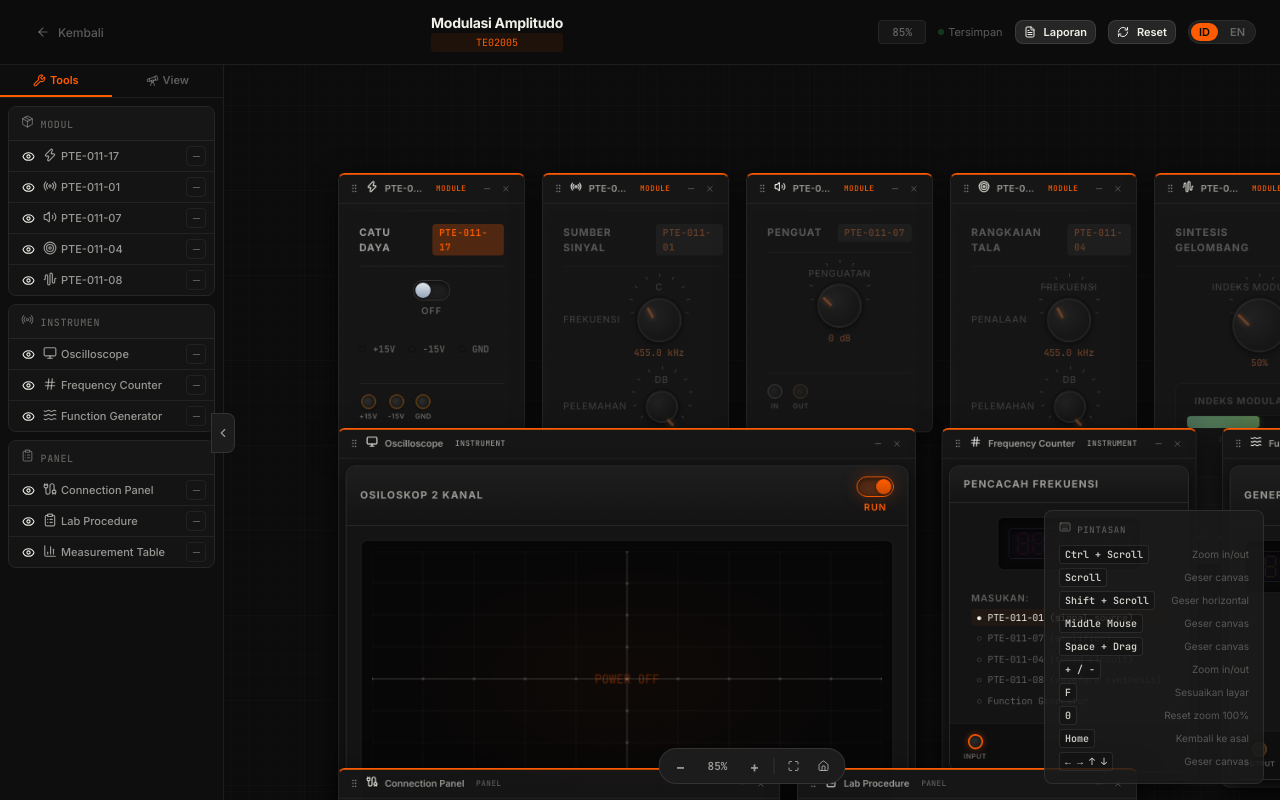
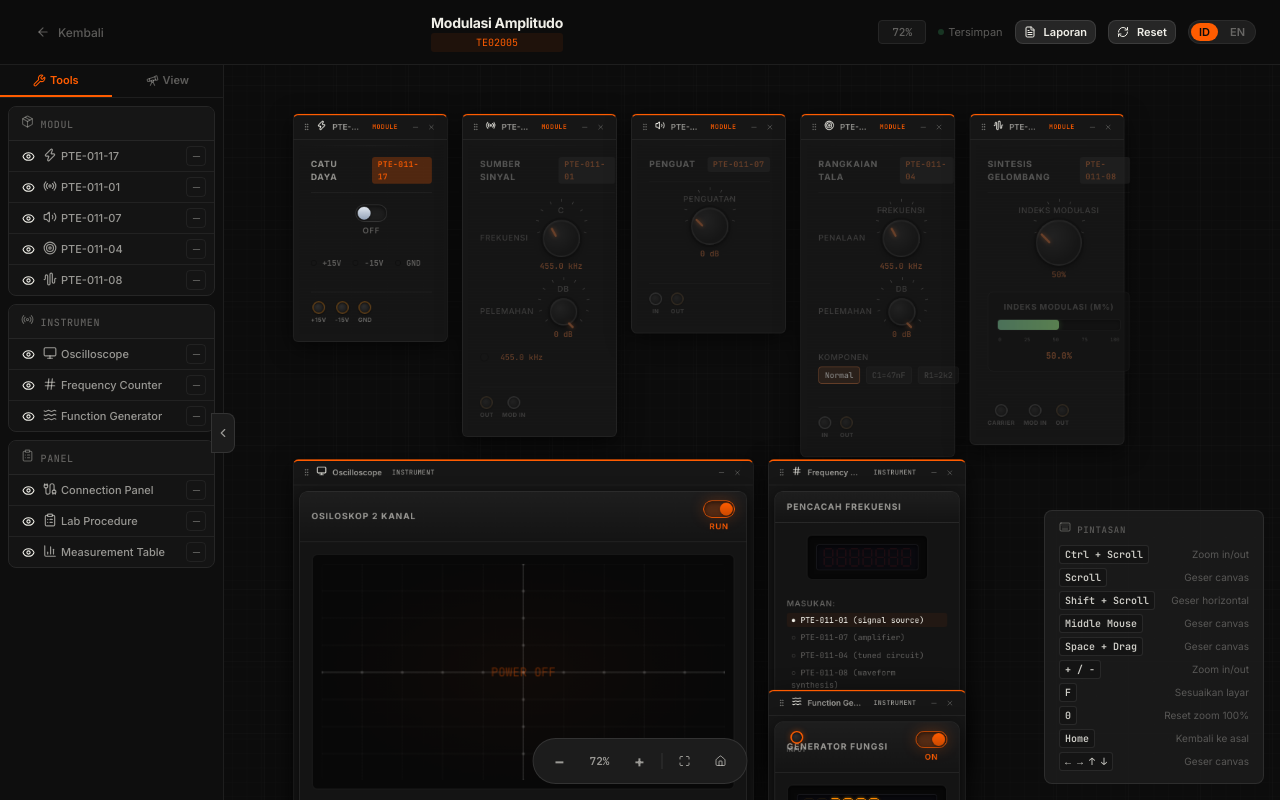
Before and after one commit to adnan-rabban/lab-siskom, a React (Vite) app: page / in a window 1280 px wide. Both pictures are taken after a click on the button 256 px from the left and 434 px from the top of the page. Built offline with nearby package versions, Linux system fonts and the light colour scheme.

Commit message:
01/05/2026

```diff
--- a/src/pages/LabWorkbench.tsx
+++ b/src/pages/LabWorkbench.tsx
@@ -73,33 +73,51 @@ interface WidgetMeta {
 // ============================================================
 function buildDefaultLayout(config: PracticumConfig): WidgetMeta[] {
   const layout: WidgetMeta[] = [];
+
+  // ── Row Y anchors ────────────────────────────────────────
+  // MODULE_Y and INST_Y are fixed; PANEL_Y and MEAS_Y are computed
+  // dynamically AFTER all side instruments are placed, so the panel
+  // row always lands below the tallest instrument column regardless
+  // of how many side instruments a practicum has.
+  const MODULE_Y = 40;
+  const INST_Y   = 520;
+
+  // ── Module dimensions ────────────────────────────────────
+  const MOD_W   = 215;
+  const MOD_GAP = 20;
+
   let mx = 40;
-
-  // Modules row
   for (const mod of config.requiredModules) {
     layout.push({
       id: `module-${mod.nodeId}`,
       label: mod.label,
       category: 'module',
       icon: moduleIcon(mod.moduleType),
-      defaultPos: { x: mx, y: 80 },
-      width: 220,
+      defaultPos: { x: mx, y: MODULE_Y },
+      width: MOD_W,
     });
-    mx += 240;
+    mx += MOD_W + MOD_GAP;
   }
 
-  // Instruments row
-  const instY = 380;
-  let ix = 40;
+  // ── Instruments ──────────────────────────────────────────
+  // Oscilloscope occupies the left column; smaller instruments
+  // stack in the right column so they never overlap each other.
+  const OSC_W      = 640;
+  const SIDE_INST_W = 275;
+  const SIDE_INST_X = 40 + OSC_W + 20; // 700
+
   layout.push({
     id: 'instrument-oscilloscope',
     label: 'Oscilloscope',
     category: 'instrument',
     icon: <Monitor size={14} />,
-    defaultPos: { x: ix, y: instY },
-    width: 680,
+    defaultPos: { x: 40, y: INST_Y },
+    width: OSC_W,
   });
-  ix += 710;
+
+  // Side instruments (freq-counter / function-generator) stack vertically
+  let sideY = INST_Y;
+  const SIDE_INST_GAP = 20; // gap between stacked side instruments
 
   for (const inst of config.requiredInstruments) {
     if (inst.moduleType === 'frequency-counter') {
@@ -108,29 +126,62 @@ function buildDefaultLayout(config: PracticumConfig): WidgetMeta[] {
         label: inst.label,
         category: 'instrument',
         icon: <Hash size={14} />,
-        defaultPos: { x: ix, y: instY },
-        width: 300,
+        defaultPos: { x: SIDE_INST_X, y: sideY },
+        width: SIDE_INST_W,
       });
-      ix += 330;
+      sideY += 300 + SIDE_INST_GAP; // freq-counter est. height 300px
     } else if (inst.moduleType === 'function-generator') {
       layout.push({
         id: `instrument-fgen-${inst.nodeId}`,
         label: inst.label,
         category: 'instrument',
         icon: <Waves size={14} />,
-        defaultPos: { x: ix, y: instY },
-        width: 300,
+        defaultPos: { x: SIDE_INST_X, y: sideY },
+        width: SIDE_INST_W,
       });
-      ix += 330;
+      sideY += 340 + SIDE_INST_GAP; // func-gen est. height 340px
     }
   }
 
-  // Panels row
-  const panelY = 780;
+  // ── Panels ───────────────────────────────────────────────
+  // Compute PANEL_Y dynamically: it must sit below BOTH the oscilloscope
+  // (INST_Y + ~600 px estimated height) AND the last side instrument (sideY).
+  // This prevents panels from ever visually overlapping instruments.
+  const OSC_EST_HEIGHT  = 600; // generous estimate for oscilloscope widget height
+  const PANEL_GAP       = 60;
+  const PANEL_Y = Math.max(INST_Y + OSC_EST_HEIGHT, sideY) + PANEL_GAP;
+
+  // MEAS_Y: connection panel + procedure panels are at most ~560 px tall
+  const PANEL_EST_HEIGHT = 560;
+  const MEAS_Y = PANEL_Y + PANEL_EST_HEIGHT;
+
+  // Connection panel and Lab Procedure sit side-by-side in one row.
+  // Measurement Table spans the full width below them.
   layout.push(
-    { id: 'panel-connections', label: 'Connection Panel', category: 'panel', icon: <Cable size={14} />, defaultPos: { x: 40, y: panelY }, width: 520 },
-    { id: 'panel-procedure', label: 'Lab Procedure', category: 'panel', icon: <ClipboardList size={14} />, defaultPos: { x: 580, y: panelY }, width: 400 },
-    { id: 'panel-measurements', label: 'Measurement Table', category: 'panel', icon: <BarChart3 size={14} />, defaultPos: { x: 40, y: 1160 }, width: 940 },
+    {
+      id: 'panel-connections',
+      label: 'Connection Panel',
+      category: 'panel',
+      icon: <Cable size={14} />,
+      defaultPos: { x: 40, y: PANEL_Y },
+      width: 500,
+    },
+    {
+      id: 'panel-procedure',
+      label: 'Lab Procedure',
+      category: 'panel',
+      icon: <ClipboardList size={14} />,
+      defaultPos: { x: 560, y: PANEL_Y },
+      width: 440,
+    },
+    {
+      id: 'panel-measurements',
+      label: 'Measurement Table',
+      category: 'panel',
+      icon: <BarChart3 size={14} />,
+      defaultPos: { x: 40, y: MEAS_Y },
+      width: 960,
+    },
   );
 
   return layout;
@@ -168,8 +219,12 @@ function renderModule(moduleType: string, nodeId: string) {
 // ============================================================
 // Persistence helpers for canvas layout
 // ============================================================
+// ── Canvas layout version: bump this whenever the default layout changes
+//    so cached positions from older versions are automatically discarded. ─
+const CANVAS_LAYOUT_VERSION = 'v3'; // bumped: PANEL_Y now computed dynamically
+
 function canvasStorageKey(practicumId: string) {
-  return `lab-canvas-layout-${practicumId}`;
+  return `lab-canvas-layout-${practicumId}-${CANVAS_LAYOUT_VERSION}`;
 }
 function saveCanvasLayout(
   practicumId: string,
@@ -209,8 +264,8 @@ export default function LabWorkbench() {
   const [initialized, setInitialized] = useState(false);
 
   // ── Canvas State ──────────────────────────────────────────
-  const [pan, setPan] = useState({ x: 80, y: 40 });
-  const [zoom, setZoom] = useState(0.85);
+  const [pan, setPan] = useState({ x: 40, y: 20 });
+  const [zoom, setZoom] = useState(0.72);
   const [widgetPositions, setWidgetPositions] = useState<Record<string, WidgetPosition>>({});
   const [hiddenWidgets, setHiddenWidgets] = useState<Set<string>>(new Set());
   const [minimizedWidgets, setMinimizedWidgets] = useState<Set<string>>(new Set());
@@ -396,7 +451,9 @@ export default function LabWorkbench() {
       return;
     }
     // Left click on empty canvas area: pan
-    if ((e.target as HTMLElement).closest('.canvas-widget')) return;
+    // Skip panning when clicking on interactive overlays (widgets, nav bar, HUD)
+    const target = e.target as HTMLElement;
+    if (target.closest('.canvas-widget') || target.closest('.canvas-nav-bar') || target.closest('.canvas-shortcut-hud')) return;
     if (e.button !== 0) return;
     panRef.current = { isPanning: true, startX: e.clientX, startY: e.clientY, startPanX: pan.x, startPanY: pan.y };
     setIsPanning(true);
@@ -530,7 +587,7 @@ export default function LabWorkbench() {
           break;
         case '0':
           setZoom(1);
-          setPan({ x: 80, y: 40 });
+          setPan({ x: 40, y: 20 });
           e.preventDefault();
           break;
         case 'f': case 'F':
@@ -554,8 +611,8 @@ export default function LabWorkbench() {
           e.preventDefault();
           break;
         case 'Home':
-          setPan({ x: 80, y: 40 });
-          setZoom(0.85);
+          setPan({ x: 40, y: 20 });
+          setZoom(0.72);
           e.preventDefault();
           break;
       }
@@ -850,7 +907,7 @@ export default function LabWorkbench() {
                       <button className="canvas-zoom-btn" onClick={() => setZoom(z => Math.max(z / 1.2, 0.2))}>−</button>
                     </div>
                     <div className="canvas-view-btns">
-                      <button className="canvas-view-btn" onClick={() => { setZoom(1); setPan({ x: 80, y: 40 }); }}>100%</button>
+                      <button className="canvas-view-btn" onClick={() => { setZoom(1); setPan({ x: 40, y: 20 }); }}>100%</button>
                       <button className="canvas-view-btn" onClick={handleFitToScreen}>
                         {t('Sesuaikan Layar', 'Fit Screen')}
                       </button>
@@ -986,22 +1043,6 @@ export default function LabWorkbench() {
             </div>
           )}
 
-          {/* ── Bottom Navigation Bar ── */}
-          <div className="canvas-nav-bar">
-            <button className="canvas-nav-btn" title="Zoom Out (−)" onClick={() => setZoom(z => Math.max(z / 1.2, 0.2))}>−</button>
-            <span
-              className="canvas-nav-zoom-label"
-              title="Click to reset zoom to 100%"
-              onClick={() => { setZoom(1); setPan({ x: 80, y: 40 }); }}
-            >
-              {Math.round(zoom * 100)}%
-            </span>
-            <button className="canvas-nav-btn" title="Zoom In (+)" onClick={() => setZoom(z => Math.min(z * 1.2, 2.5))}>+</button>
-            <div style={{ width: 1, height: 16, background: 'var(--border-medium)', margin: '0 2px' }} />
-            <button className="canvas-nav-btn" title={t('Sesuaikan Layar (F)', 'Fit Screen (F)')} onClick={handleFitToScreen}><Maximize size={12} /></button>
-            <button className="canvas-nav-btn" title={t('Reset Tampilan (Home)', 'Reset View (Home)')} onClick={() => { setZoom(0.85); setPan({ x: 80, y: 40 }); }}><Home size={12} /></button>
-          </div>
-
           {/* ── Shortcut HUD ── */}
           <div className="canvas-shortcut-hud">
             <div className="canvas-shortcut-hud-title"><Keyboard size={12} /> {t('Pintasan', 'Shortcuts')}</div>
@@ -1023,6 +1064,23 @@ export default function LabWorkbench() {
               </div>
             ))}
           </div>
+        </div>
+
+      {/* ── Bottom Navigation Bar (at root level, outside canvas-layout to avoid pointer event capture) ── */}
+        <div className="canvas-nav-bar">
+          <button id="nav-zoom-out" className="canvas-nav-btn" title="Zoom Out (−)" onClick={() => setZoom(z => Math.max(z / 1.2, 0.2))}>−</button>
+          <span
+            id="nav-zoom-label"
+            className="canvas-nav-zoom-label"
+            title="Click to reset zoom to 100%"
+            onClick={() => { setZoom(1); setPan({ x: 40, y: 20 }); }}
+          >
+            {Math.round(zoom * 100)}%
+          </span>
+          <button id="nav-zoom-in" className="canvas-nav-btn" title="Zoom In (+)" onClick={() => setZoom(z => Math.min(z * 1.2, 2.5))}>+</button>
+          <div style={{ width: 1, height: 16, background: 'var(--border-medium)', margin: '0 2px' }} />
+          <button id="nav-fit-screen" className="canvas-nav-btn" title={t('Sesuaikan Layar (F)', 'Fit Screen (F)')} onClick={handleFitToScreen}><Maximize size={12} /></button>
+          <button id="nav-reset-view" className="canvas-nav-btn" title={t('Reset Tampilan (Home)', 'Reset View (Home)')} onClick={() => { setZoom(0.72); setPan({ x: 40, y: 20 }); }}><Home size={12} /></button>
         </div>
       </div>
 
--- a/src/pages/canvas.css
+++ b/src/pages/canvas.css
@@ -591,7 +591,7 @@
 
 /* ── Minimap / zoom indicator pill ── */
 .canvas-nav-bar {
-  position: absolute;
+  position: fixed;
   bottom: 16px;
   left: 50%;
   transform: translateX(-50%);
@@ -601,18 +601,18 @@
   background: var(--bg-elevated);
   border: 1px solid var(--border-medium);
   border-radius: var(--radius-full);
-  padding: 4px 8px;
-  z-index: 40;
+  padding: 6px 10px;
+  z-index: 100;
   pointer-events: auto;
 }
 .canvas-nav-btn {
-  width: 26px;
-  height: 26px;
+  width: 32px;
+  height: 32px;
   border-radius: 50%;
   border: 1px solid transparent;
   background: transparent;
   color: var(--text-secondary);
-  font-size: 14px;
+  font-size: 16px;
   font-weight: bold;
   cursor: pointer;
   display: flex;
```
